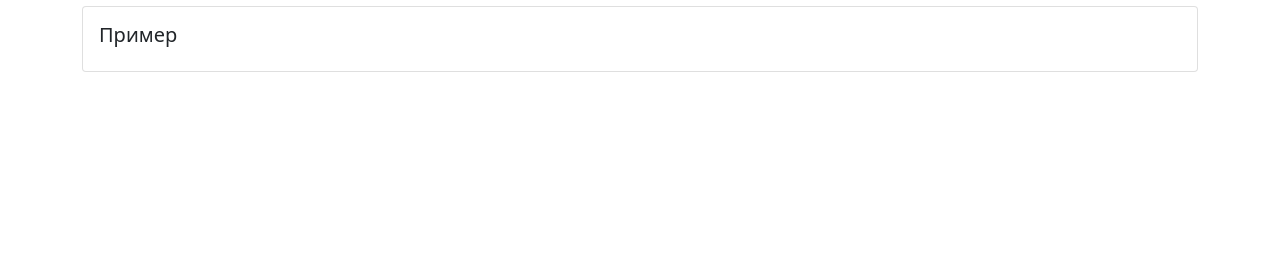
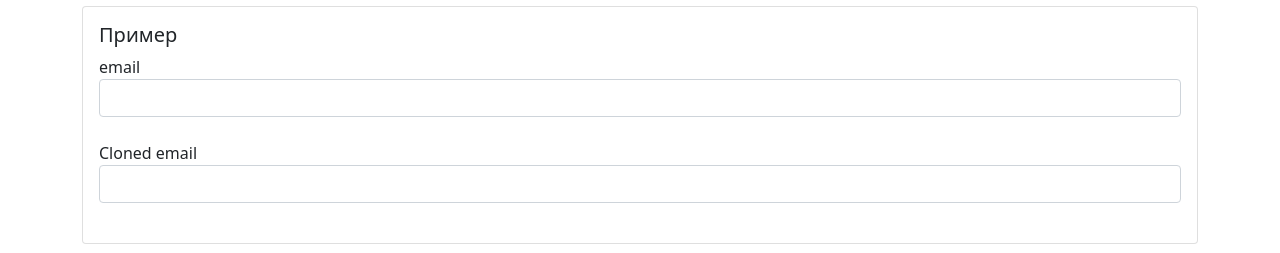
Before and after one commit to Dmitry27Zh/react-hooks, a React (Create React App) app: page /cloneElement in a window 1280 px wide. Shown: the part 395-648 px from the top of the page. Built offline with nearby package versions, Linux system fonts and the light colour scheme.

Commit message:
CloneElementExample

```diff
--- a/src/app/components/examples/cloneElement/cloneElementExample.jsx
+++ b/src/app/components/examples/cloneElement/cloneElementExample.jsx
@@ -1,11 +1,19 @@
 import React from "react";
 import CardWrapper from "../../common/Card";
+import TextField from "../../common/form/textField";
 
 import SmallTitle from "../../common/typografy/smallTitle";
 const CloneElementExample = () => {
+    const field = <TextField label="email" name="email"/>;
+    const handleChange = (change) => {
+        console.log("Change: ", change);
+    };
+
     return (
         <CardWrapper>
             <SmallTitle>Пример</SmallTitle>
+            {field}
+            {React.cloneElement(field, { onChange: handleChange, label: "Cloned email" })}
         </CardWrapper>
     );
 };
```
